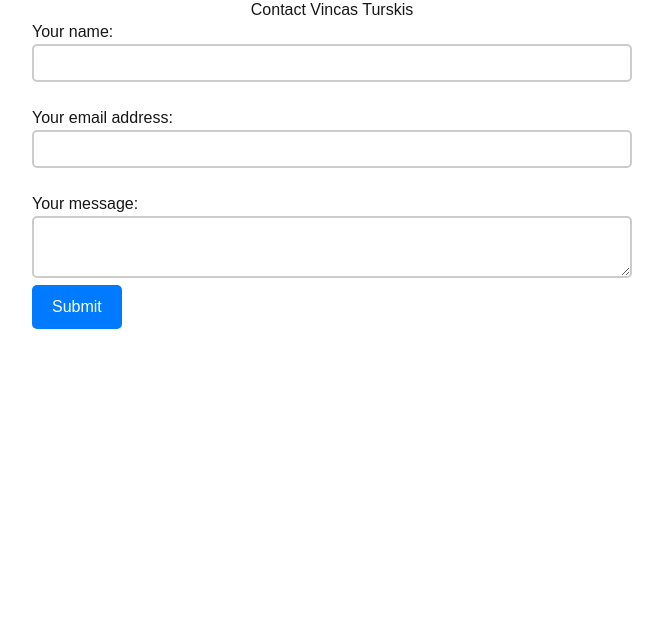
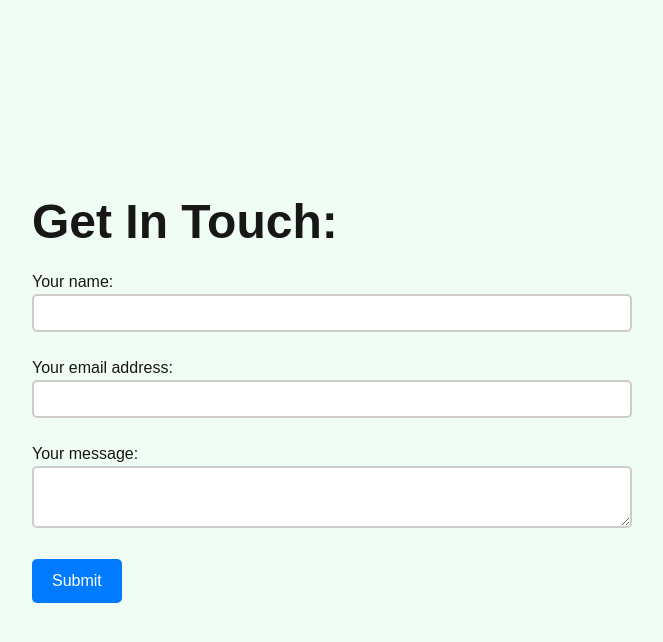
Before and after one commit to VincasTurskis/personal_website, a Next.js app: page /contact in a window 1280 px wide. Shown: the top 642 px of the page, without its empty margins (308-971 px from the left). Built offline with nearby package versions, Linux system fonts and the light colour scheme.

Commit message:
Changed UI layout, added XSS sanitation with DOMPurify

```diff
--- a/package.json
+++ b/package.json
@@ -14,6 +14,7 @@
     "@fontsource/roboto": "^5.1.1",
     "@mui/icons-material": "^6.4.0",
     "@mui/material": "^6.4.0",
+    "dompurify": "^3.2.3",
     "next": "^15.1.0",
     "react": "^19.0.0",
     "react-dom": "^19.0.0"
--- a/src/app/contact/page.js
+++ b/src/app/contact/page.js
@@ -2,44 +2,41 @@
 
 import React from 'react';
 import Styles from './styles.module.css';
+import DOMPurify from 'dompurify';
 
 export default function Contact()
 {
-    function handleSubmit(formData)
+    async function handleSubmit(formData)
     {
         const requestOptions = {
             method: 'POST',
             headers: { 'Content-Type': 'application/json' },
             body: JSON.stringify({
-                name: formData.get("personName"),
-                email: formData.get("email"),
-                body: formData.get("body")
+                name: DOMPurify.sanitize(formData.get("personName")),
+                email: DOMPurify.sanitize(formData.get("email")),
+                body: DOMPurify.sanitize(formData.get("body"))
             })
         };
-        fetch("http://localhost:8080/sendEmail", requestOptions)
-        .then((response) => (console.log("Sent the request")))
-        console.log("You have submitted data\n:",
-            `Name: ${formData.get("personName")}\n`,
-            `Email: ${formData.get("email")}\n`,
-            `Message: ${formData.get("body")}`);
+        await fetch("http://localhost:8080/sendEmail", requestOptions)
+        .then((_) => (console.log("Sent the request")))
     }
     return (
-        <div className="grid grid-rows-[20px_1fr_20px] items-center justify-items-center">
-            <div>
-                <h1>Contact Vincas Turskis</h1>
-            </div>
-            <div className="row-start-2">
-                <form action={handleSubmit}>
+        <div className="h-screen bg-green-50 grid grid-rows-[20px_1fr_20px] grid-cols-[20px_1fr_20px] items-center justify-items-center">
+            <div className="col-start-2 row-start-2">
+                <form action={handleSubmit} name="contactForm">
+                    <h1 className="text-5xl font-bold">Get In Touch:</h1>
+                    <br />
                     <p><label htmlFor='personName'>Your name:</label></p>
-                    <input className={Styles.inputField} type='text' id='personName' name='personName' size='10' />
+                    <input required className={Styles.inputField} type='text' id='personName' name='personName' size='10' />
                     <br />
                     <br />
                     <p><label htmlFor='emailField'>Your email address:</label></p>
-                    <input className={Styles.inputField} type='email' id='email' name='email' size='10' />
+                    <input required className={Styles.inputField} type='email' id='email' name='email' size='10' />
                     <br />
                     <br />
                     <p><label htmlFor='body'>Your message:</label></p>
-                    <textarea className={Styles.inputField} id="body" name="body"></textarea>
+                    <textarea required className={Styles.inputField} id="body" name="body"></textarea>
+                    <br />
                     <br />
                     <input className={Styles.button} type="submit" value="Submit"></input>
                 </form>
--- a/src/app/contact/styles.module.css
+++ b/src/app/contact/styles.module.css
@@ -25,3 +25,8 @@
    transform: scale(0.95);
    background-color: #003d80;
  }
+ .container{
+  display: grid;
+  height: 100vh;
+  place-items: center;
+ }
```
Also changed, not shown: 1 other file (tests, documents, lock files or other folders).
